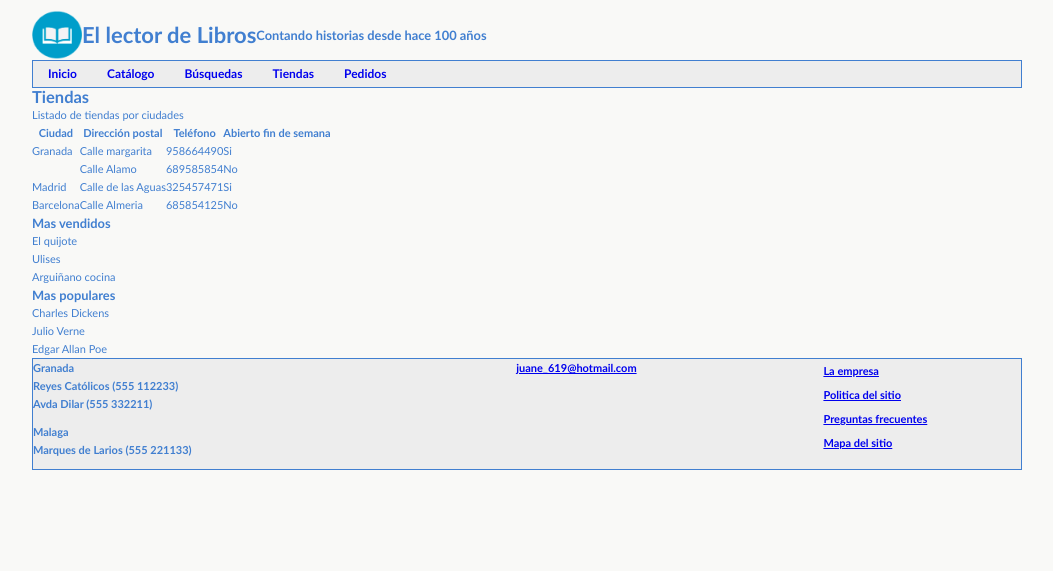
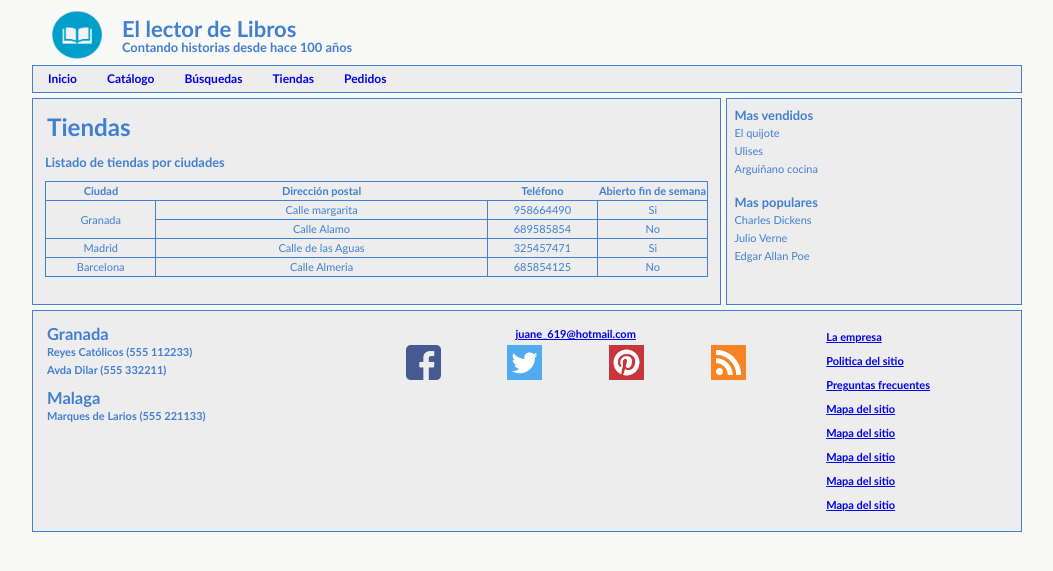
Before and after one commit to juane619/ETSIIT-4-TW, a PHP site: page /tiendas.html in a window 1280 px wide. Shown: the top 571 px of the page, without its empty margins (113-1166 px from the left). Run offline with PHP 8.4, Linux system fonts and the light colour scheme.

Commit message:
Almost ended p3

```diff
--- a/P2/libreria2/css/styles.css
+++ b/P2/libreria2/css/styles.css
@@ -433,6 +433,42 @@ input[type=submit] {
 
 /* END Formulario búsquedas */
 
+/* Página tiendas */
+
+#shop-content h3 {
+    margin-bottom: 10px;
+}
+
+#shop-content table {
+    text-align: center;
+    border: 1px solid;
+    width: 100%;
+    border-collapse: collapse;
+}
+
+#shop-content table thead th {
+    vertical-align: middle;
+    width: 10%;
+}
+
+#shop-content tr, #shop-content td, #shop-content tbody, #shop-content thead {
+    border: 1px solid;
+}
+
+#shop-content tr td:first-child {
+    vertical-align: middle;
+}
+
+#shop-content thead tr th:nth-child(2) {
+    width: 30%;
+}
+
+/* END Página tiendas */
+
+/* Página pedidos */
+
+/* END Página pedidos */
+
 /************* END DISTINTAS PÁGINAS (POSIBLE DIVISION DE ARCHIVOS CSS) ***********/
 
 /* -------------- END CONTENIDO ---------------*/
--- a/P2/libreria2/tiendas.html
+++ b/P2/libreria2/tiendas.html
@@ -1,5 +1,5 @@
 <!DOCTYPE html>
-<html>
+<html lang="es">
 
 <head>
     <title>Practica 2- Tiendas</title>
@@ -13,9 +13,14 @@
 
 <body>
     <header>
-        <img src="img/logo-libro.png" width="50" />
+        <div id="head_izq">
+            <img src="img/logo-libro.png" alt="El lector de libros" />
+        </div>
+
+        <div id="head_der">
             <h1>El lector de Libros</h1>
             <h3>Contando historias desde hace 100 años</h3>
+        </div>
     </header>
     <nav>
         <ul>
@@ -26,11 +31,12 @@
             <li><a href="pedidos.html">Pedidos</a></li>
         </ul>
     </nav>
-    <main>
-        <article>
-            <h1>Tiendas</h1>
-            <p>Listado de tiendas por ciudades</p>
-            <table border="1">
+    <div id="contenido">
+        <main id="content-izq" class="general-padding">
+            <h1 class="content-title general-padding">Tiendas</h1>
+            <article id="shop-content">
+                <h3>Listado de tiendas por ciudades</h3>
+                <table>
                     <thead>
                         <tr>
                             <th>Ciudad</th>
@@ -67,7 +73,8 @@
                 </table>
             </article>
         </main>
-    <aside>
+
+        <aside id="content-der" class="general-padding">
             <article>
                 <h3>Mas vendidos</h3>
                 <ul>
@@ -85,28 +92,49 @@
                 </ul>
             </article>
         </aside>
-    <footer>
-        <div id="footer-left">
+    </div>
+    <footer class="general-padding">
+        <div id="footer-left" class="general-padding">
             <ul>
-                <li>Granada</li>
+                <li>
+                    <h2>Granada</h2>
+                </li>
+                <li>
                     <ul>
                         <li>Reyes Católicos (555 112233)</li>
                         <li>Avda Dilar (555 332211)</li>
                     </ul>
-                <li>Malaga</li>
+                </li>
+                <li>
+                    <h2>Malaga</h2>
+                </li>
+                <li>
                     <ul>
                         <li>Marques de Larios (555 221133)</li>
                     </ul>
+                </li>
             </ul>
         </div>
-        <div id="footer-center">
+        <div id="footer-middle" class="general-padding">
+            <div id="footer-contact">
                 <a href="mailto:juane_619@hotmail.com">juane_619@hotmail.com</a>
+                <ul id="footer-rss">
+                    <li> <a class="fa-icon footer-icon" href="https://facebook.com"></a></li>
+                    <li> <a class="tw-icon footer-icon" href="https://facebook.com"></a></li>
+                    <li> <a class="pi-icon footer-icon" href="https://facebook.com"></a></li>
+                    <li> <a class="rs-icon footer-icon" href="https://facebook.com"></a></li>
+                </ul>
             </div>
-        <div id="footer-right">
+        </div>
+        <div id="footer-right" class="general-padding">
             <ul>
                 <li><a href="index.html">La empresa</a></li>
                 <li><a href="index.html">Politica del sitio</a></li>
                 <li><a href="index.html">Preguntas frecuentes</a></li>
+                <li><a href="index.html">Mapa del sitio</a></li>
+                <li><a href="index.html">Mapa del sitio</a></li>
+                <li><a href="index.html">Mapa del sitio</a></li>
+                <li><a href="index.html">Mapa del sitio</a></li>
                 <li><a href="index.html">Mapa del sitio</a></li>
             </ul>
         </div>
```
Also changed, not shown: P2/libreria2/busqueda.html (+8 -4 lines), P2/libreria2/catalogo.html (+6 -2 lines), P2/libreria2/index.html (+7 -4 lines), P2/libreria2/pedidos.html (+38 -13 lines). Lines whose indentation alone changed are shown as unchanged.
